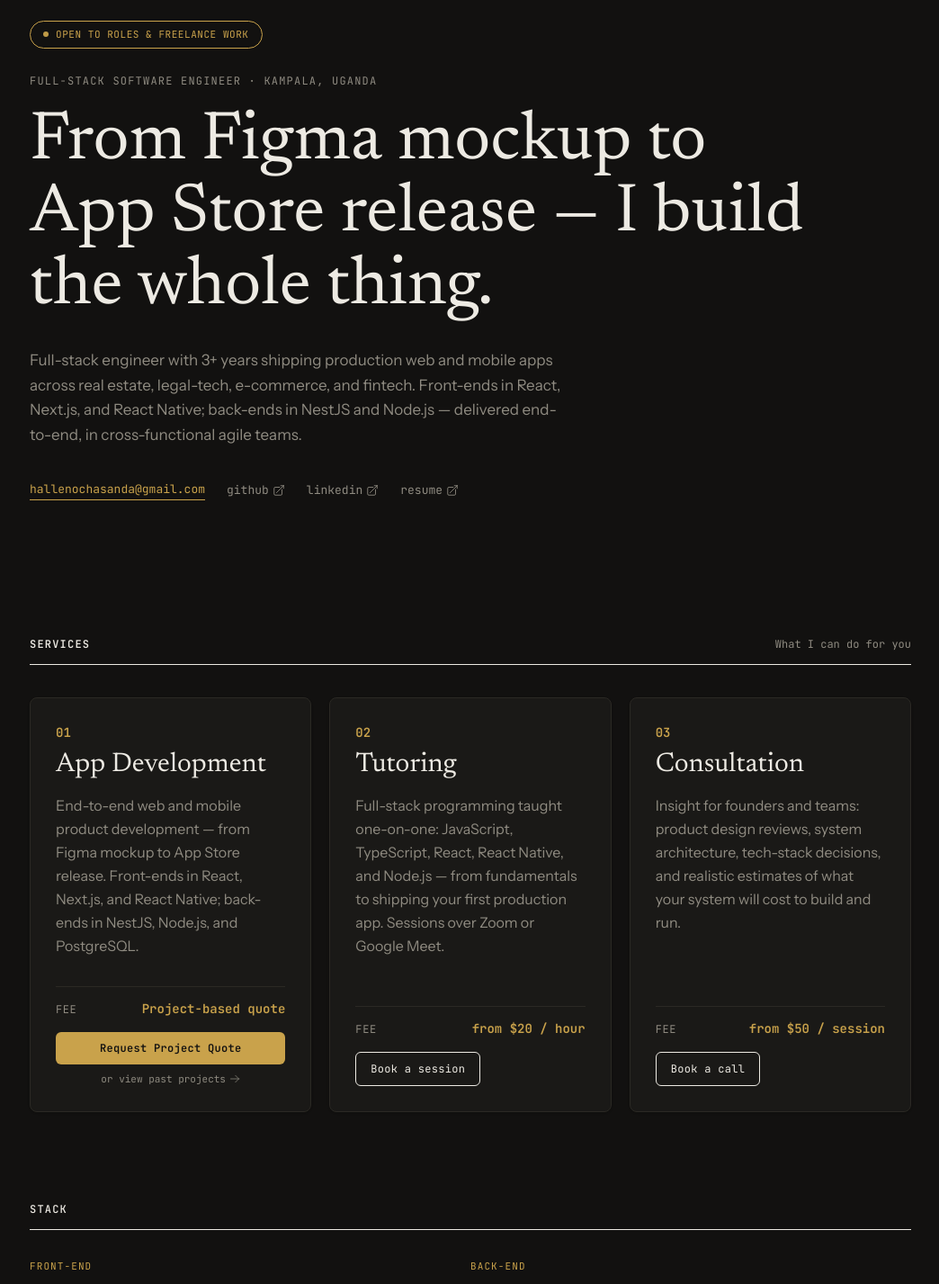
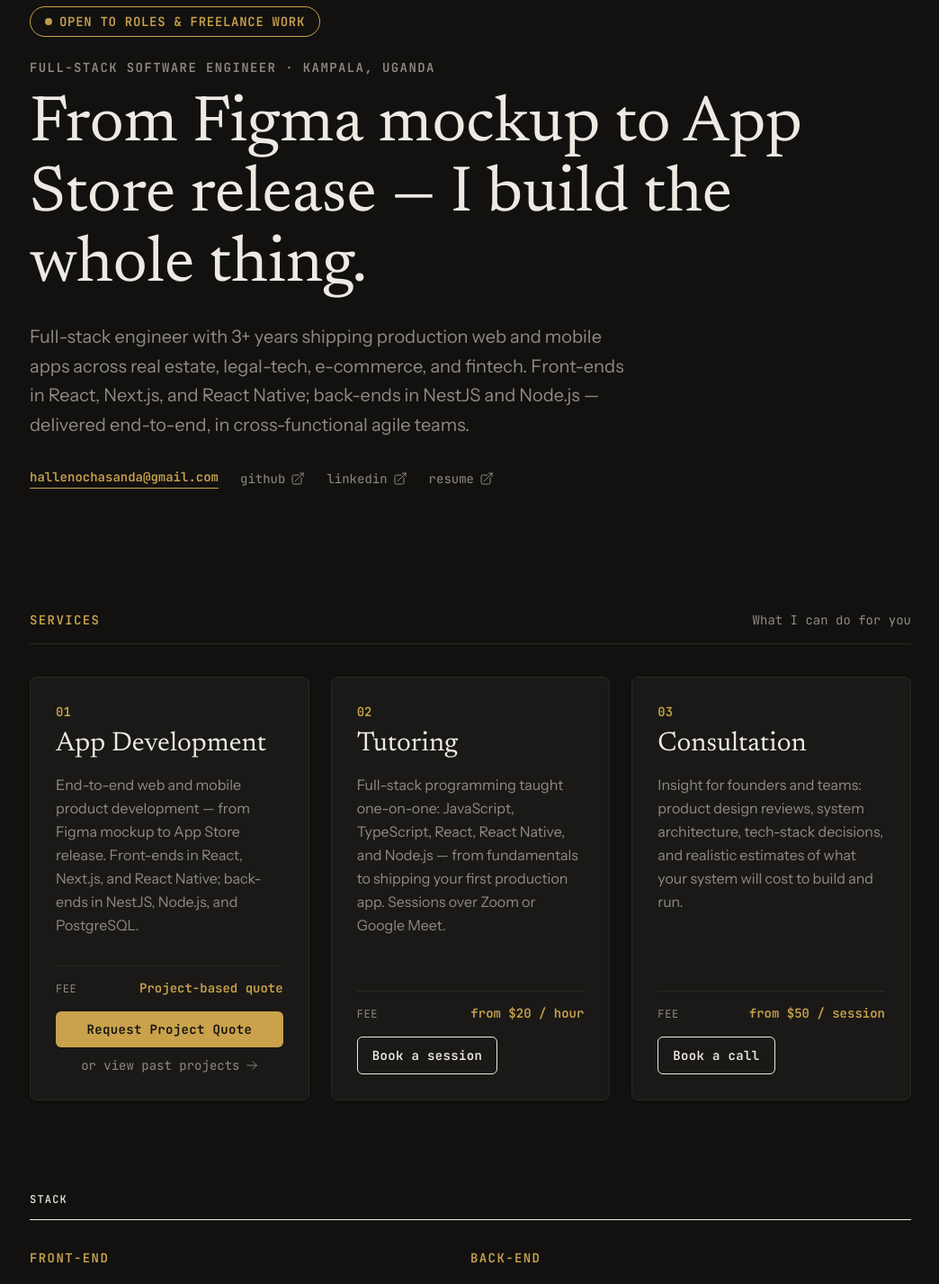
Before and after one commit to Hall-e3/portfolio, a Next.js app: page / in a window 1280 px wide. Shown: the part 270-1697 px from the top of the page at 90% size, without its empty margins (117-1161 px from the left). Built offline with nearby package versions, Linux system fonts and the light colour scheme.

Commit message:
style: standardize responsive typography, spacing, and component padding across modals and interface elements

```diff
--- a/components/home/Hero.tsx
+++ b/components/home/Hero.tsx
@@ -12,7 +12,7 @@ export default function Hero() {
   const { content: c } = useContentStore();
 
   return (
-    <section className="animate-pf-up py-24 sm:py-28">
+    <section className="animate-pf-up py-20 sm:py-24">
       <Image
         src={avatar}
         alt={c.name}
@@ -20,45 +20,45 @@ export default function Hero() {
         className="mb-6 h-20 w-20 rounded-full border border-line object-cover sm:h-24 sm:w-24"
       />
       {availableForWork && (
-        <div className="mb-7 inline-flex items-center gap-2 rounded-full border border-acc px-3.5 py-1.5 font-mono text-[11px] tracking-wider text-acc uppercase">
-          <span className="animate-pf-pulse h-1.5 w-1.5 rounded-full bg-acc" />
+        <div className="mb-6 inline-flex items-center gap-2 rounded-full border border-acc px-4 py-1.5 font-mono text-xs sm:text-sm tracking-wider text-acc uppercase font-semibold">
+          <span className="animate-pf-pulse h-2 w-2 rounded-full bg-acc" />
           Open to roles &amp; freelance work
         </div>
       )}
-      <div className="mb-5 font-mono text-xs tracking-widest text-mut uppercase">
+      <div className="mb-4 font-mono text-xs sm:text-sm font-semibold tracking-widest text-mut uppercase">
         {c.role} · {c.location}
       </div>
-      <h1 className="mb-7 max-w-225 font-serif text-[clamp(44px,6.5vw,76px)] leading-[1.06] font-normal text-wrap-pretty">
+      <h1 className="mb-6 max-w-4xl font-serif text-[clamp(40px,6vw,72px)] leading-[1.08] font-normal text-fg text-wrap-pretty">
         {c.headline}
       </h1>
-      <p className="mb-9 max-w-150 text-[17px] leading-relaxed text-mut">{c.summary}</p>
-      <div className="flex flex-wrap items-center gap-6 font-mono text-[13px]">
-        <a href={mailtoHref(c.email)} className="border-b border-acc pb-0.5 text-acc">
+      <p className="mb-8 max-w-2xl text-base sm:text-lg lg:text-xl leading-relaxed text-mut">{c.summary}</p>
+      <div className="flex flex-wrap items-center gap-6 font-mono text-xs sm:text-sm">
+        <a href={mailtoHref(c.email)} className="border-b border-acc pb-0.5 text-acc font-semibold cursor-pointer">
           {c.email}
         </a>
         <a
           href={c.github}
           target="_blank"
           rel="noopener noreferrer"
-          className="inline-flex items-center gap-1 text-mut hover:text-acc"
+          className="inline-flex items-center gap-1.5 text-mut hover:text-acc transition-colors cursor-pointer"
         >
-          github <ArrowTopRightOnSquareIcon className="h-3.5 w-3.5" />
+          github <ArrowTopRightOnSquareIcon className="h-4 w-4" />
         </a>
         <a
           href={c.linkedin}
           target="_blank"
           rel="noopener noreferrer"
-          className="inline-flex items-center gap-1 text-mut hover:text-acc"
+          className="inline-flex items-center gap-1.5 text-mut hover:text-acc transition-colors cursor-pointer"
         >
-          linkedin <ArrowTopRightOnSquareIcon className="h-3.5 w-3.5" />
+          linkedin <ArrowTopRightOnSquareIcon className="h-4 w-4" />
         </a>
         <a
           href={withBasePath("/Hall-Enoch-Asanda-Resume.pdf")}
           target="_blank"
           rel="noopener noreferrer"
-          className="inline-flex items-center gap-1 text-mut hover:text-acc"
+          className="inline-flex items-center gap-1.5 text-mut hover:text-acc transition-colors cursor-pointer"
         >
-          resume <ArrowTopRightOnSquareIcon className="h-3.5 w-3.5" />
+          resume <ArrowTopRightOnSquareIcon className="h-4 w-4" />
         </a>
       </div>
     </section>
--- a/components/home/Services.tsx
+++ b/components/home/Services.tsx
@@ -7,23 +7,23 @@ import { useModals } from "@/lib/modal-context";
 import ServiceCard from "./ServiceCard";
 
 const CTA_CLASSNAME =
-  "rounded-md border border-fg px-4 py-2.5 text-center font-mono text-xs tracking-wide text-fg transition-all hover:bg-fg hover:text-bg cursor-pointer";
+  "rounded-md border border-fg px-4 py-2.5 text-center font-mono text-xs sm:text-sm font-semibold tracking-wide text-fg transition-all hover:bg-fg hover:text-bg cursor-pointer";
 
 export default function Services() {
   const { content } = useContentStore();
   const { openBooking, openStartProject } = useModals();
 
   return (
-    <section id="services" className="py-10 pb-7.5">
-      <div className="mb-9 flex items-baseline justify-between border-b border-fg pb-3.5">
-        <h2 className="font-mono text-xs tracking-widest uppercase font-semibold">
+    <section id="services" className="py-10 pb-8">
+      <div className="mb-9 flex items-baseline justify-between border-b border-line pb-4">
+        <h2 className="font-mono text-xs sm:text-sm font-semibold tracking-widest text-acc uppercase">
           Services
         </h2>
-        <span className="font-mono text-xs text-mut">
+        <span className="font-mono text-xs sm:text-sm text-mut">
           What I can do for you
         </span>
       </div>
-      <div className="grid grid-cols-1 gap-5 sm:grid-cols-2 lg:grid-cols-3">
+      <div className="grid grid-cols-1 gap-6 sm:grid-cols-2 lg:grid-cols-3">
         {content.services.map((service, index) => (
           <ServiceCard
             key={service.id}
@@ -31,18 +31,18 @@ export default function Services() {
             index={index}
             cta={
               index === 0 ? (
-                <div className="flex flex-col gap-2">
+                <div className="flex flex-col gap-2.5">
                   <button
                     onClick={openStartProject}
-                    className="rounded-md bg-acc px-4 py-2.5 text-center font-mono text-xs font-semibold tracking-wide text-bg transition-all hover:opacity-90 cursor-pointer"
+                    className="rounded-md bg-acc px-4 py-2.5 text-center font-mono text-xs sm:text-sm font-semibold tracking-wide text-bg transition-all hover:opacity-90 cursor-pointer shadow-sm"
                   >
                     Request Project Quote
                   </button>
                   <Link
                     href="/work"
-                    className="inline-flex items-center justify-center gap-1 text-center font-mono text-[11px] text-mut hover:text-acc cursor-pointer"
+                    className="inline-flex items-center justify-center gap-1.5 text-center font-mono text-xs sm:text-sm text-mut hover:text-acc transition-colors cursor-pointer"
                   >
-                    or view past projects <ArrowRightIcon className="h-3 w-3" />
+                    or view past projects <ArrowRightIcon className="h-3.5 w-3.5" />
                   </Link>
                 </div>
               ) : (
--- a/components/home/SkillGroupCard.tsx
+++ b/components/home/SkillGroupCard.tsx
@@ -3,8 +3,8 @@ import type { SkillGroup } from "@/content/types";
 export default function SkillGroupCard({ group }: { group: SkillGroup }) {
   return (
     <div className="border-b border-line py-8 pr-6">
-      <div className="mb-3.5 font-mono text-[11px] tracking-widest text-acc uppercase">{group.label}</div>
-      <p className="text-sm leading-loose text-mut">{group.items}</p>
+      <div className="mb-3.5 font-mono text-xs sm:text-sm font-semibold tracking-widest text-acc uppercase">{group.label}</div>
+      <p className="text-sm sm:text-base leading-relaxed text-mut">{group.items}</p>
     </div>
   );
 }
--- a/components/modals/BookingModal.tsx
+++ b/components/modals/BookingModal.tsx
@@ -62,50 +62,50 @@ export default function BookingModal() {
 
   return (
     <Modal open={open} onClose={closeBooking} ariaLabel={`Book ${context}`}>
-      <div className="mb-2 flex items-start justify-between">
-        <span className="font-mono text-[11px] tracking-wider text-acc uppercase">
+      <div className="mb-3 flex items-start justify-between">
+        <span className="font-mono text-xs sm:text-sm font-semibold tracking-wider text-acc uppercase">
           Book · {context}
         </span>
         <button
           onClick={closeBooking}
           aria-label="Close"
-          className="text-mut hover:text-fg cursor-pointer"
+          className="flex h-7 w-7 items-center justify-center rounded-full border border-line bg-bg hover:border-acc hover:text-acc transition-colors text-mut cursor-pointer"
         >
-          <XMarkIcon className="h-[18px] w-[18px]" />
+          <XMarkIcon className="h-4 w-4" />
         </button>
       </div>
-      <h3 className="mb-1.5 font-serif text-[28px] leading-tight font-normal text-fg">
+      <h3 className="mb-2 font-serif text-2xl sm:text-3xl leading-tight font-normal text-fg">
         How would you like to meet?
       </h3>
-      <p className="mb-4.5 text-[13px] leading-relaxed text-mut">
+      <p className="mb-5 text-sm sm:text-base leading-relaxed text-mut">
         {bookingBlurb(context)}
       </p>
-      <div className="mb-4.5 flex flex-col gap-2 rounded-md border border-line bg-bg px-4 py-3.5">
+      <div className="mb-5 flex flex-col gap-2.5 rounded-lg border border-line bg-bg p-4.5">
         {bookingDetails(context).map((d) => (
           <div
             key={d.k}
-            className="flex items-center gap-3 text-[12.5px] leading-snug"
+            className="flex items-center gap-3 text-xs sm:text-sm leading-relaxed"
           >
-            <span className="min-w-[88px] rounded-md bg-acc-soft px-2 py-0.5 text-center font-mono text-[10.5px] font-semibold tracking-wider text-acc uppercase">
+            <span className="min-w-[96px] rounded-md bg-acc-soft px-2.5 py-1 text-center font-mono text-xs font-bold tracking-wider text-acc uppercase">
               {d.k}
             </span>
             <span className="text-mut">{d.v}</span>
           </div>
         ))}
       </div>
-      <div className="flex flex-col gap-2.5">
+      <div className="flex flex-col gap-3">
         {options.map((opt) => (
           <button
             key={opt.key}
             onClick={opt.onPick}
-            className="flex items-center gap-3.5 rounded-md border border-line bg-bg px-4.5 py-4 text-left transition-colors hover:border-acc cursor-pointer"
+            className="flex items-center gap-4 rounded-lg border border-line bg-bg p-4 text-left transition-colors hover:border-acc cursor-pointer"
           >
             <opt.icon className="h-6 w-6 shrink-0 text-acc" />
             <span className="flex flex-col gap-0.5">
-              <span className="text-[15px] font-semibold text-fg">
+              <span className="text-base font-semibold text-fg">
                 {opt.name}
               </span>
-              <span className="font-mono text-[11px] text-mut">{opt.note}</span>
+              <span className="font-mono text-xs sm:text-sm text-mut">{opt.note}</span>
             </span>
             <ArrowRightIcon className="ml-auto h-4 w-4 text-acc" />
           </button>
```
Also changed, not shown: components/modals/ProjectDetailModal.tsx (+13 -13 lines), components/modals/StartProjectModal.tsx (+21 -15 lines), components/work/ProjectCard.tsx (+25 -20 lines).
